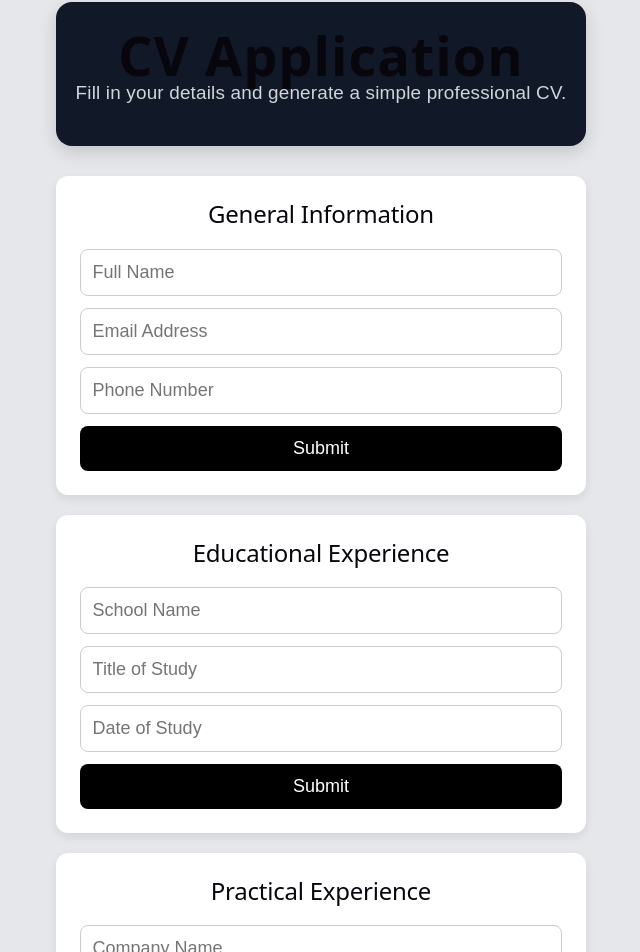
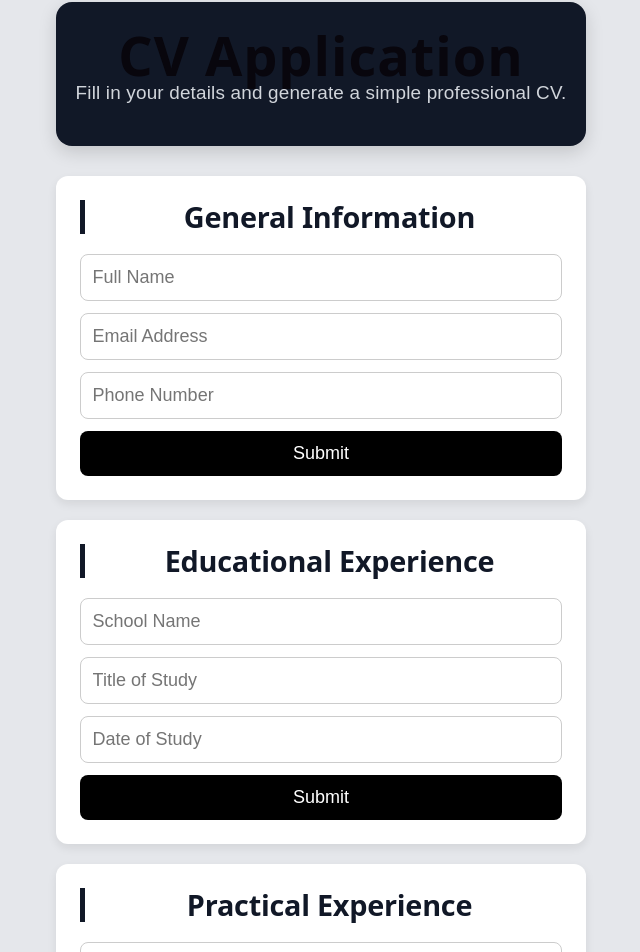
Before and after one commit to BUSISWABILIBILI/cv-application, a React (Vite) app: page / in a window 1280 px wide. Shown: the part 58-1010 px from the top of the page, without its empty margins (319-959 px from the left). Built offline with nearby package versions, Linux system fonts and the light colour scheme.

Commit message:
style: improve section heading visibility

```diff
--- a/src/styles/EducationInfo.css
+++ b/src/styles/EducationInfo.css
@@ -8,6 +8,11 @@
 
 .education-section h2 {
   margin-bottom: 20px;
+  color: #111827;
+  font-size: 1.6rem;
+  font-weight: 700;
+  border-left: 5px solid #111827;
+  padding-left: 12px;
 }
 
 .education-section form,
--- a/src/styles/ExperienceInfo.css
+++ b/src/styles/ExperienceInfo.css
@@ -8,6 +8,11 @@
 
 .experience-section h2 {
   margin-bottom: 20px;
+  color: #111827;
+  font-size: 1.6rem;
+  font-weight: 700;
+  border-left: 5px solid #111827;
+  padding-left: 12px;
 }
 
 .experience-section form,
--- a/src/styles/GeneralInfo.css
+++ b/src/styles/GeneralInfo.css
@@ -8,6 +8,11 @@
 
 .general-section h2 {
   margin-bottom: 20px;
+  color: #111827;
+  font-size: 1.6rem;
+  font-weight: 700;
+  border-left: 5px solid #111827;
+  padding-left: 12px;
 }
 
 .general-section form {
```
